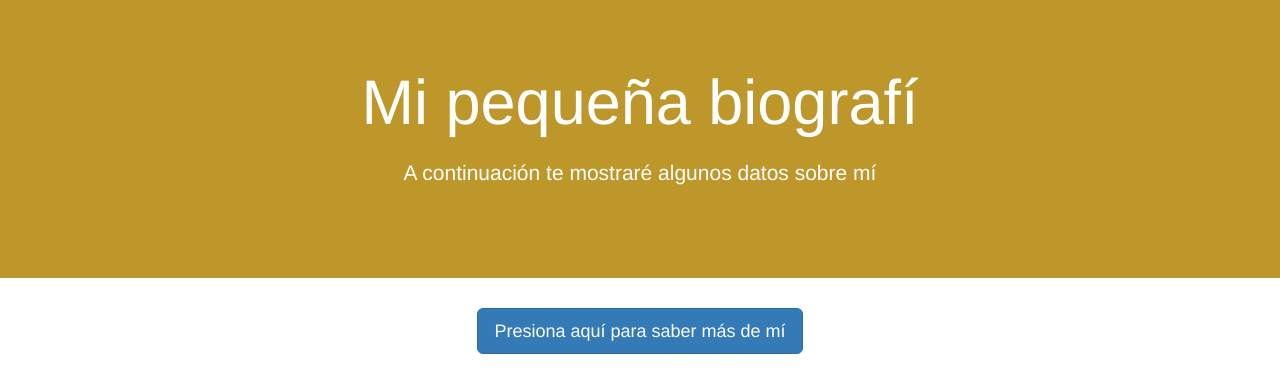
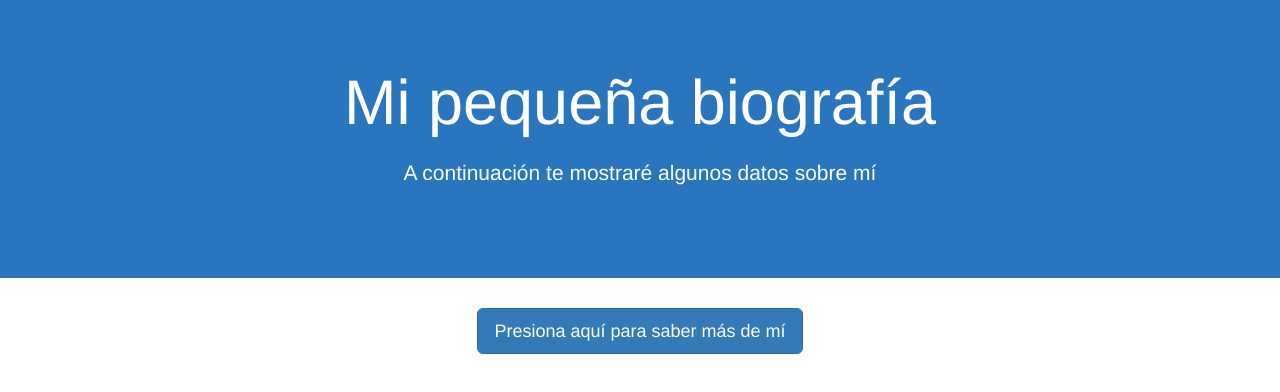
Before and after one commit to nejagope/sa-practica1, a website: page src/index.html in a window 1280 px wide. Drawn offline with nearby package versions, Linux system fonts and the light colour scheme.

Commit message:
Cambios corregidos

```diff
--- a/src/index.html
+++ b/src/index.html
@@ -6,7 +6,7 @@
     <link rel="stylesheet" type="text/css" href="//maxcdn.bootstrapcdn.com/bootstrap/3.3.4/css/bootstrap.min.css" />
     <style>
       .jumbotron {
-        background: #be972a;
+        background: #2a76be;
         color: white;
       }
 
@@ -28,7 +28,7 @@
   <body>
     <div class="jumbotron text-center">
       <div class="container">
-        <h1>Mi pequeña biografí</h1>
+        <h1>Mi pequeña biografía</h1>
         <p>A continuación te mostraré algunos datos sobre mí</p>
       </div>
     </div>
```
